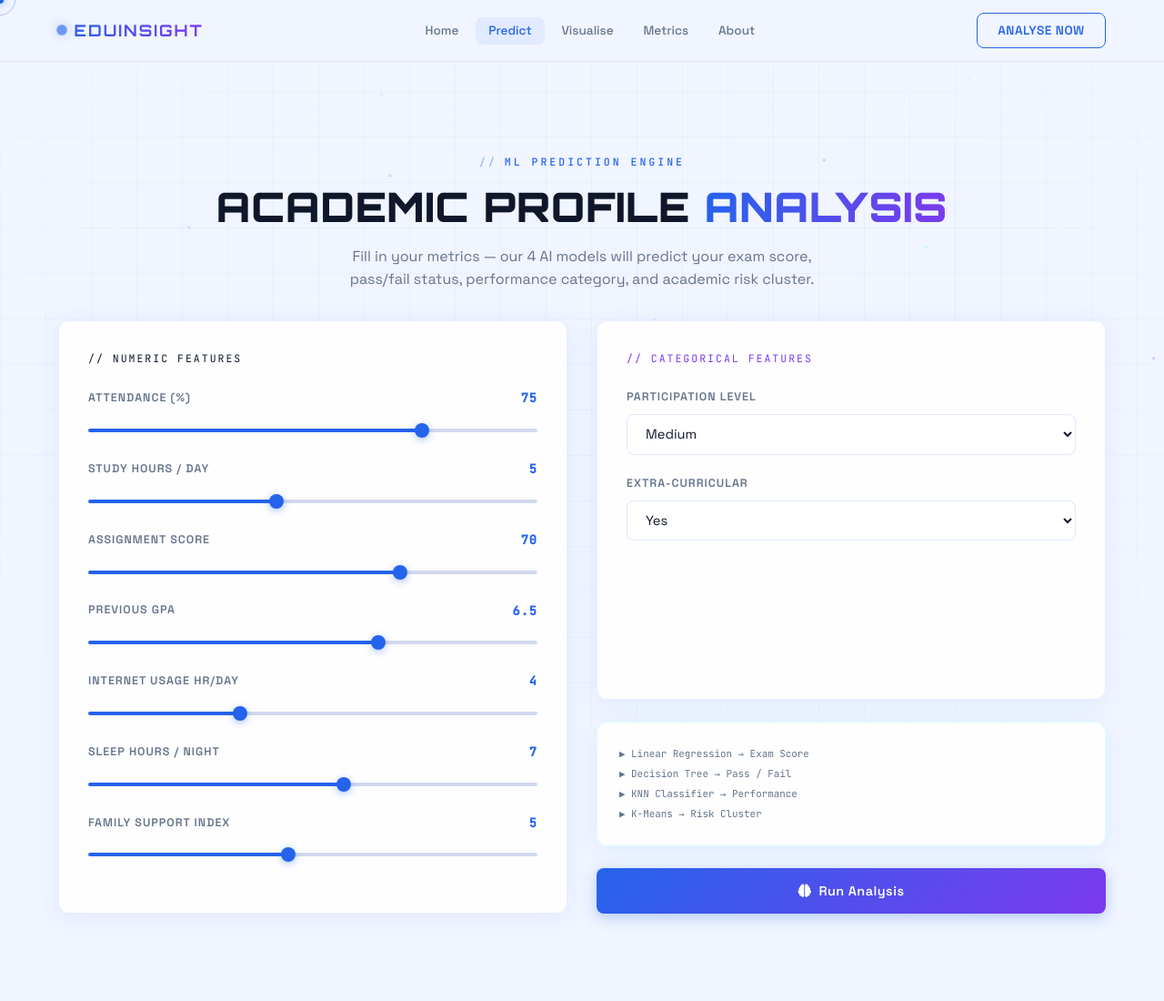
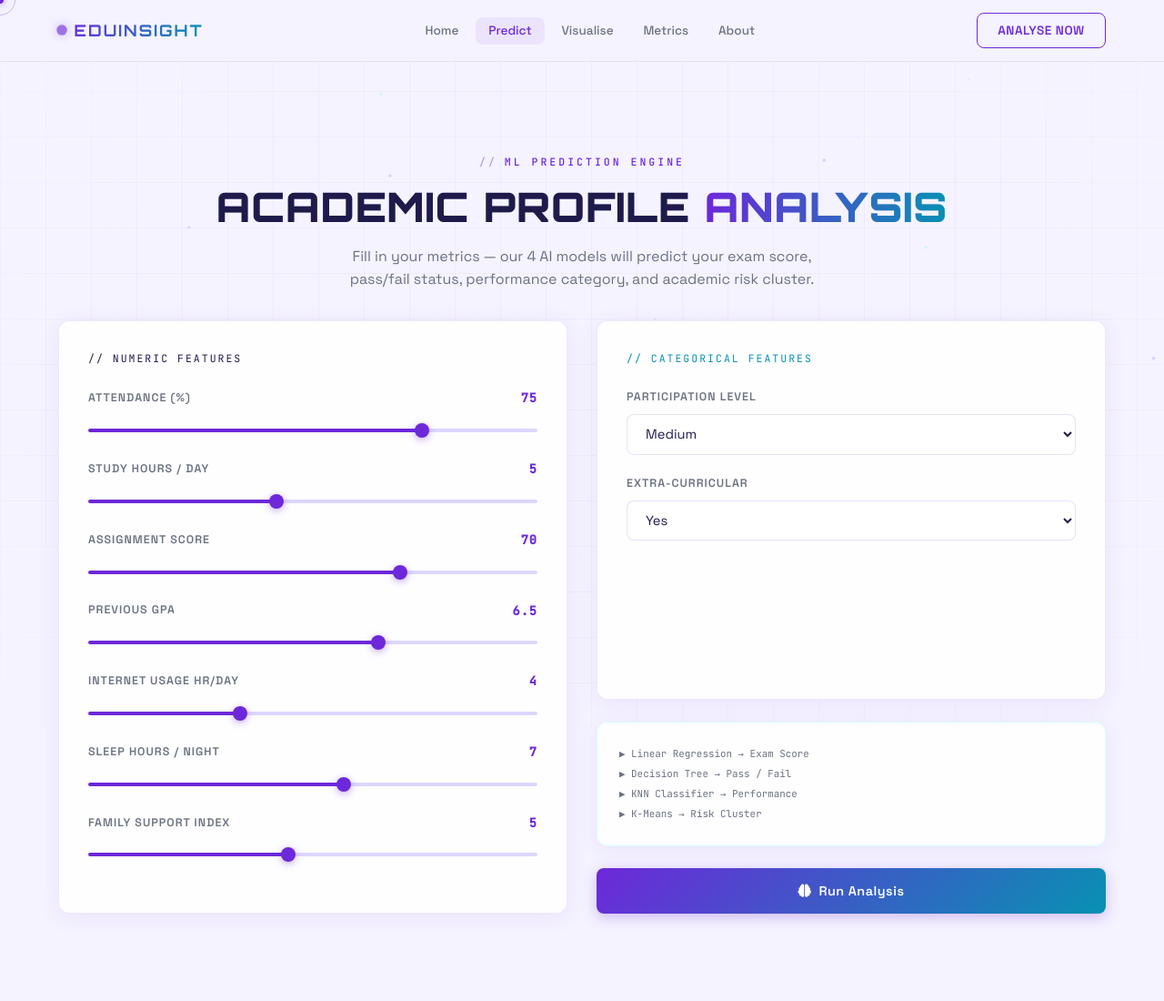
Before and after one commit to ttuba8525-bot/AcaVision, a Flask app: page /predict in a window 1280 px wide. Shown: the whole page at 91% size. Run offline with Flask 3, Linux system fonts and the light colour scheme; parts of the project's set-up code (start-up, migrations or seed data) failed here and were passed over; some libraries are stand-ins or nearby versions.

Commit message:
feat: light lavender theme, violet accent, reduced video overlay opacity

```diff
--- a/static/css/style.css
+++ b/static/css/style.css
@@ -7,17 +7,17 @@
 
 /* ── Tokens ─────────────────────────────────────────────────── */
 :root {
-  --bg: #F0F5FF;
-  --bg-2: #E8EEFF;
+  --bg: #F5F3FF;
+  --bg-2: #EDE9FE;
   --bg-card: rgba(255, 255, 255, 0.92);
-  --blue: #2563EB;
-  --purple: #7C3AED;
-  --text: #0F172A;
-  --muted: #64748B;
-  --border: rgba(37, 99, 235, 0.15);
+  --blue: #6D28D9;
+  --purple: #0891B2;
+  --text: #1E1B4B;
+  --muted: #6B7280;
+  --border: rgba(109, 40, 217, 0.15);
   --border-w: rgba(0, 0, 0, 0.07);
-  --shadow: 0 4px 24px rgba(37, 99, 235, 0.08);
-  --shadow-lg: 0 12px 40px rgba(37, 99, 235, 0.14);
+  --shadow: 0 4px 24px rgba(109, 40, 217, 0.08);
+  --shadow-lg: 0 12px 40px rgba(109, 40, 217, 0.14);
   --r: 12px;
   --font-head: 'Orbitron', monospace;
   --font-body: 'Space Grotesk', sans-serif;
@@ -73,8 +73,8 @@ body::before {
   z-index: 0;
   pointer-events: none;
   background-image:
-    linear-gradient(rgba(37, 99, 235, 0.04) 1px, transparent 1px),
-    linear-gradient(90deg, rgba(37, 99, 235, 0.04) 1px, transparent 1px);
+    linear-gradient(rgba(109, 40, 217, 0.04) 1px, transparent 1px),
+    linear-gradient(90deg, rgba(109, 40, 217, 0.04) 1px, transparent 1px);
   background-size: 50px 50px;
   mask-image: radial-gradient(ellipse at 50% 50%, black 60%, transparent 100%);
 }
@@ -98,7 +98,7 @@ body::before {
   pointer-events: none;
   z-index: 9999;
   transform: translate(-50%, -50%);
-  box-shadow: 0 0 8px rgba(37, 99, 235, 0.6);
+  box-shadow: 0 0 8px rgba(109, 40, 217, 0.6);
 }
 
 #cursor-ring {
@@ -125,15 +125,15 @@ body::before {
   align-items: center;
   justify-content: space-between;
   padding: 0 5%;
-  background: rgba(240, 245, 255, 0.85);
+  background: rgba(245, 243, 255, 0.88);
   backdrop-filter: blur(24px);
-  border-bottom: 1px solid rgba(37, 99, 235, 0.1);
+  border-bottom: 1px solid rgba(109, 40, 217, 0.1);
   transition: all 0.3s;
 }
 
 .navbar.scrolled {
-  background: rgba(240, 245, 255, 0.98);
-  box-shadow: 0 4px 20px rgba(37, 99, 235, 0.08);
+  background: rgba(245, 243, 255, 0.98);
+  box-shadow: 0 4px 20px rgba(109, 40, 217, 0.08);
 }
 
 .nav-brand {
@@ -156,7 +156,7 @@ body::before {
   height: 8px;
   border-radius: 50%;
   background: var(--blue);
-  box-shadow: 0 0 8px rgba(37, 99, 235, 0.5);
+  box-shadow: 0 0 8px rgba(109, 40, 217, 0.5);
   animation: pulse-dot 2s infinite;
 }
 
@@ -288,8 +288,8 @@ body::before {
 
 /* ── Glass Card ─────────────────────────────────────────────── */
 .glass {
-  background: rgba(255, 255, 255, 0.9);
-  border: 1px solid rgba(37, 99, 235, 0.1);
+  background: rgba(255, 255, 255, 0.88);
+  border: 1px solid rgba(109, 40, 217, 0.1);
   border-radius: var(--r);
   backdrop-filter: blur(16px);
   box-shadow: var(--shadow);
@@ -323,22 +323,22 @@ body::before {
 .btn-cyan {
   background: linear-gradient(135deg, var(--blue), var(--purple));
   color: #fff;
-  box-shadow: 0 4px 16px rgba(37, 99, 235, 0.3);
+  box-shadow: 0 4px 16px rgba(109, 40, 217, 0.28);
 }
 
 .btn-cyan:hover {
-  box-shadow: 0 8px 28px rgba(37, 99, 235, 0.4);
+  box-shadow: 0 8px 28px rgba(109, 40, 217, 0.4);
   transform: translateY(-2px);
 }
 
 .btn-outline-cyan {
   background: transparent;
   color: var(--blue);
-  border: 1.5px solid rgba(37, 99, 235, 0.35);
+  border: 1.5px solid rgba(109, 40, 217, 0.3);
 }
 
 .btn-outline-cyan:hover {
-  background: rgba(37, 99, 235, 0.06);
+  background: rgba(109, 40, 217, 0.06);
   border-color: var(--blue);
   transform: translateY(-2px);
 }
@@ -381,7 +381,7 @@ body::before {
   width: 100%;
   padding: 0.7rem 1rem;
   background: #fff;
-  border: 1px solid rgba(37, 99, 235, 0.15);
+  border: 1px solid rgba(109, 40, 217, 0.15);
   border-radius: 8px;
   color: var(--text);
   font-family: var(--font-body);
@@ -411,7 +411,7 @@ input[type="range"] {
   width: 100%;
   height: 4px;
   outline: none;
-  background: linear-gradient(90deg, var(--blue) var(--pct, 50%), #D1D9EE var(--pct, 50%));
+  background: linear-gradient(90deg, var(--blue) var(--pct, 50%), #DDD6FE var(--pct, 50%));
   border-radius: 2px;
   cursor: pointer;
 }
```
Also changed, not shown: other parts of static/css/style.css (+23 -23 lines).
